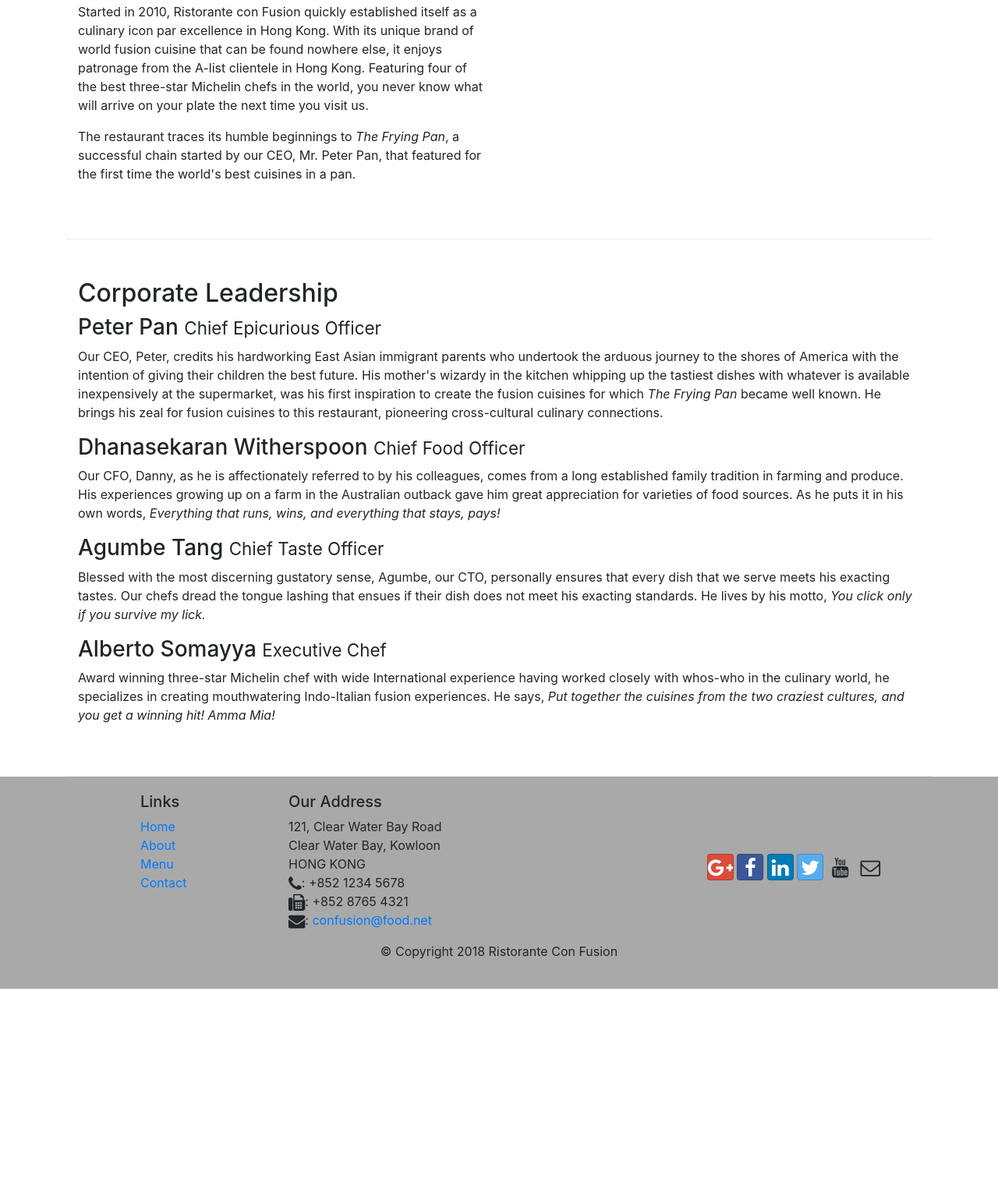
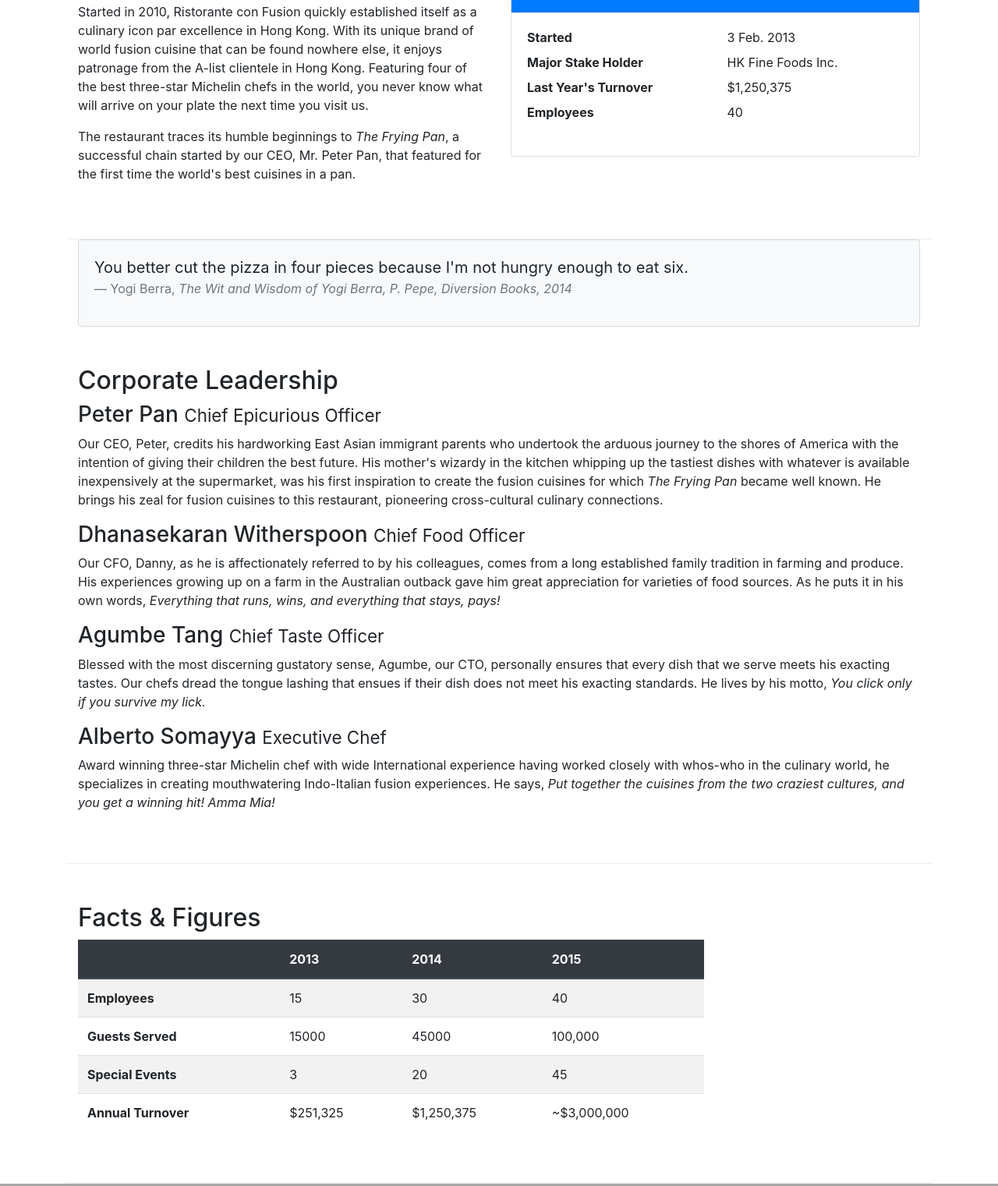
Before and after one commit to Arjunbhavsar/BootStrap4, a website: page aboutus.html in a window 1280 px wide. Shown: the part 558-2079 px from the top of the page at 78% size. Before the commit the page ends 1826 px from the top, so only its background shows below. Drawn offline with nearby package versions, Linux system fonts and the light colour scheme.

Commit message:
Table and cards

```diff
--- a/aboutus.html
+++ b/aboutus.html
@@ -65,11 +65,38 @@
                 <p>Started in 2010, Ristorante con Fusion quickly established itself as a culinary icon par excellence in Hong Kong. With its unique brand of world fusion cuisine that can be found nowhere else, it enjoys patronage from the A-list clientele in Hong Kong.  Featuring four of the best three-star Michelin chefs in the world, you never know what will arrive on your plate the next time you visit us.</p>
                 <p>The restaurant traces its humble beginnings to <em>The Frying Pan</em>, a successful chain started by our CEO, Mr. Peter Pan, that featured for the first time the world's best cuisines in a pan.</p>
             </div>
-            <div>
+            <div class="col-12 col-sm-6">
+                <div class="card">
+                    <h3 class="card-header bg-primary text-white">Facts At Glance</h3>
+                    <div class="card-body">
+                        <dl  class="row">
+                            <dt class="col-6">Started</dt>
+                            <dd class="col-6">3 Feb. 2013</dd>
+                            <dt class="col-6">Major Stake Holder</dt>
+                            <dd class="col-6">HK Fine Foods Inc.</dd>
+                            <dt class="col-6">Last Year's Turnover</dt>
+                            <dd class="col-6">$1,250,375</dd>
+                            <dt class="col-6">Employees</dt>
+                            <dd class="col-6">40</dd>
+                        </dl>
+
+                    </div>
+                </div>
             </div>
         </div>
 
-
+        <div class="col-12">
+            <div class="card card-body bg-light">
+                <blockquote class="blockquote">
+                    <p class="mb-0">You better cut the pizza in four pieces because
+                        I'm not hungry enough to eat six.</p>
+                    <footer class="blockquote-footer">Yogi Berra,
+                        <cite title="Source Title">The Wit and Wisdom of Yogi Berra,
+                        P. Pepe, Diversion Books, 2014</cite>
+                    </footer>
+                </blockquote>
+            </div>
+        </div>
         <div  class="row row-content">
             <div class="col-12 col-sm-12">
                 <h2>Corporate Leadership</h2>
@@ -82,8 +109,52 @@
                 <h3>Alberto Somayya <small>Executive Chef</small></h3>
                 <p class="d-none d-sm-block">Award winning three-star Michelin chef with wide International experience having worked closely with whos-who in the culinary world, he specializes in creating mouthwatering Indo-Italian fusion experiences. He says, <em>Put together the cuisines from the two craziest cultures, and you get a winning hit! Amma Mia!</em></p>
             </div>
-       </div>
-
+        </div>
+        <div class="row row-content">
+            <div class="col-12 col-sm-9">
+                <h2>Facts &amp; Figures</h2>
+                <div class="table-responsive">
+                    <table class="table table-striped">
+                        <thead class="thead-dark">
+                            <tr>
+                                <th>&nbsp;</th>
+                                <th>2013</th>
+                                <th>2014</th>
+                                <th>2015</th>
+                            </tr>
+                        </thead>
+                        <tbody>
+                            <tr>
+                                <th>Employees</th>
+                                <td>15</td>
+                                <td>30</td>
+                                <td>40</td>
+                            </tr>
+                            <tr>
+                                <th>Guests Served</th>
+                                <td>15000</td>
+                                <td>45000</td>
+                                <td>100,000</td>
+                            </tr>
+                            <tr>
+                                <th>Special Events</th>
+                                <td>3</td>
+                                <td>20</td>
+                                <td>45</td>
+                            </tr>
+                            <tr>
+                                <th>Annual Turnover</th>
+                                <td>$251,325</td>
+                                <td>$1,250,375</td>
+                                <td>~$3,000,000</td>
+                            </tr>
+                        </tbody>
+                    </table>
+                </div>
+            </div>
+            <div class="col-12 col-sm-3">
+            </div>
+        </div>
     </div>
 
     <footer class="footer">
```
